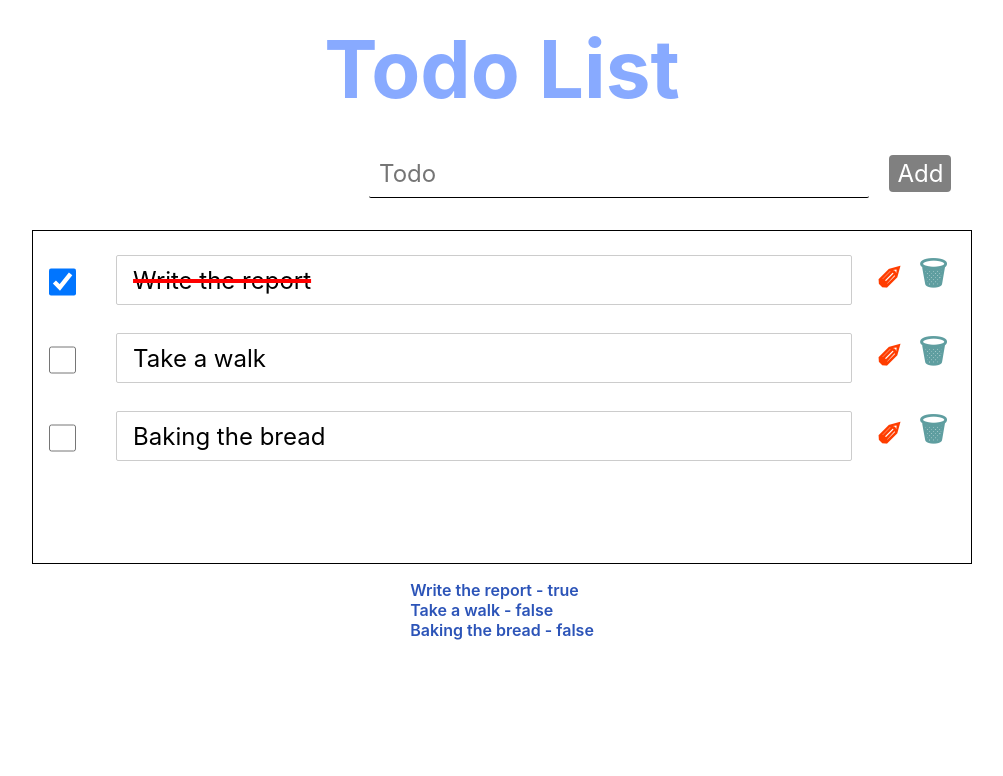
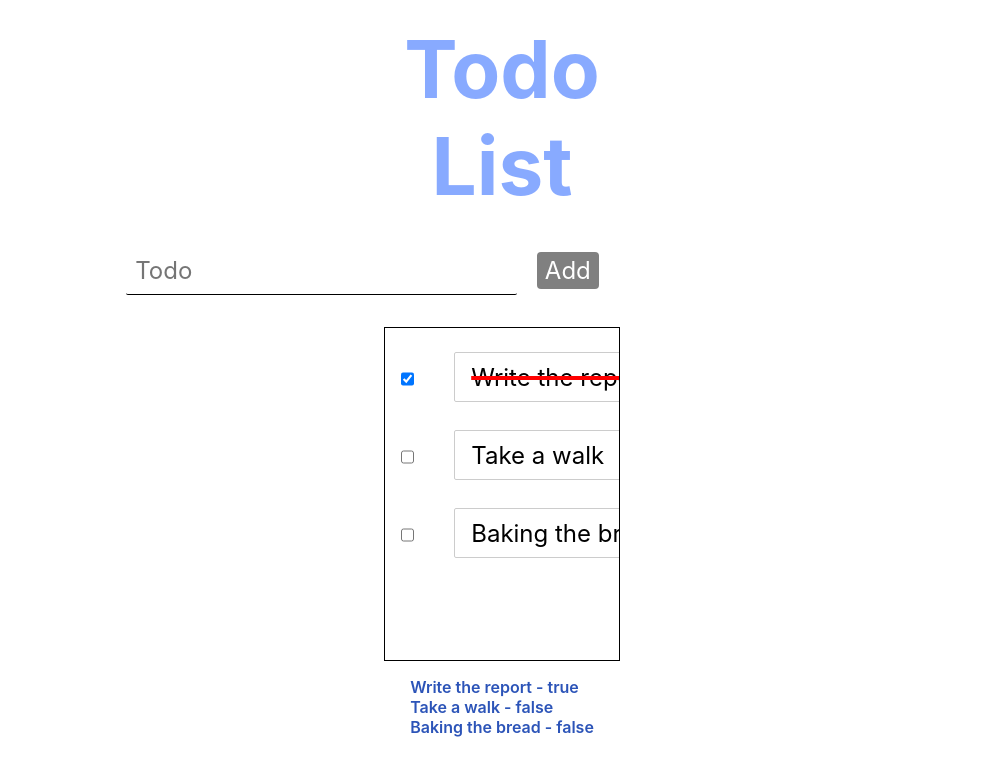
Before and after one commit to neomatrix79/todo-list-svelte, a Svelte app: page / in a window 1280 px wide. Shown: the top 776 px of the page, without its empty margins (138-1141 px from the left). Built offline with nearby package versions, Linux system fonts and the light colour scheme.

Commit message:
media change commit

```diff
--- a/src/App.svelte
+++ b/src/App.svelte
@@ -4,7 +4,9 @@
 </script>
 
 <main>
-  <TodoList />
+  <div class="media">
+    <TodoList />
+  </div>
 </main>
 
 <style>
@@ -17,4 +19,24 @@
     display: flex;
     justify-content: center;
   }
+
+  .media {
+    width: 100%;
+  }
+
+  @media all and (min-width: 320px) {
+    .media {
+      width: 100%;
+    }
+  }
+  @media all and (min-width: 768px) {
+    .media {
+      width: 50%;
+    }
+  }
+  @media all and (min-width: 1024px) {
+    .media {
+      width: 20%;
+    }
+  }
 </style>
```
